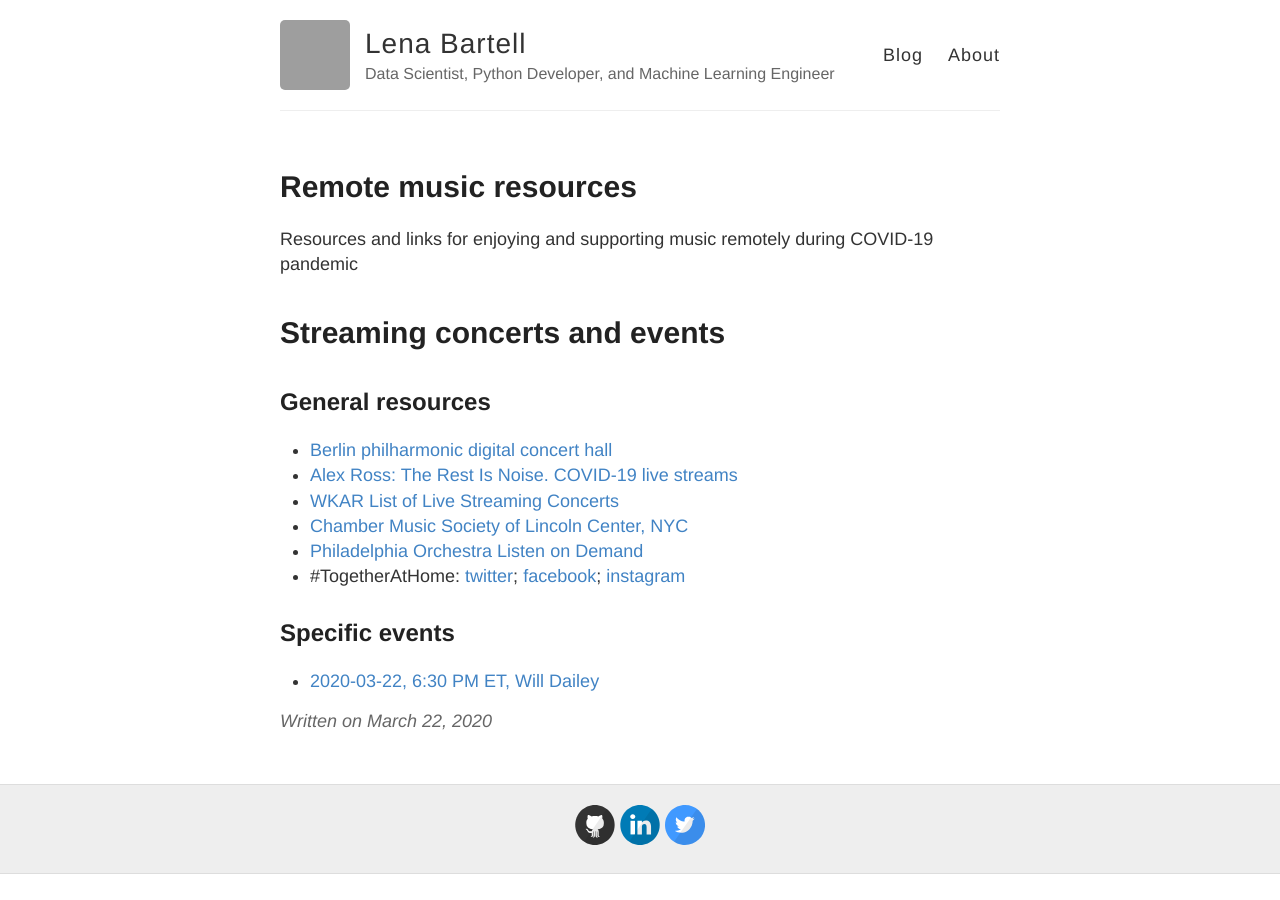
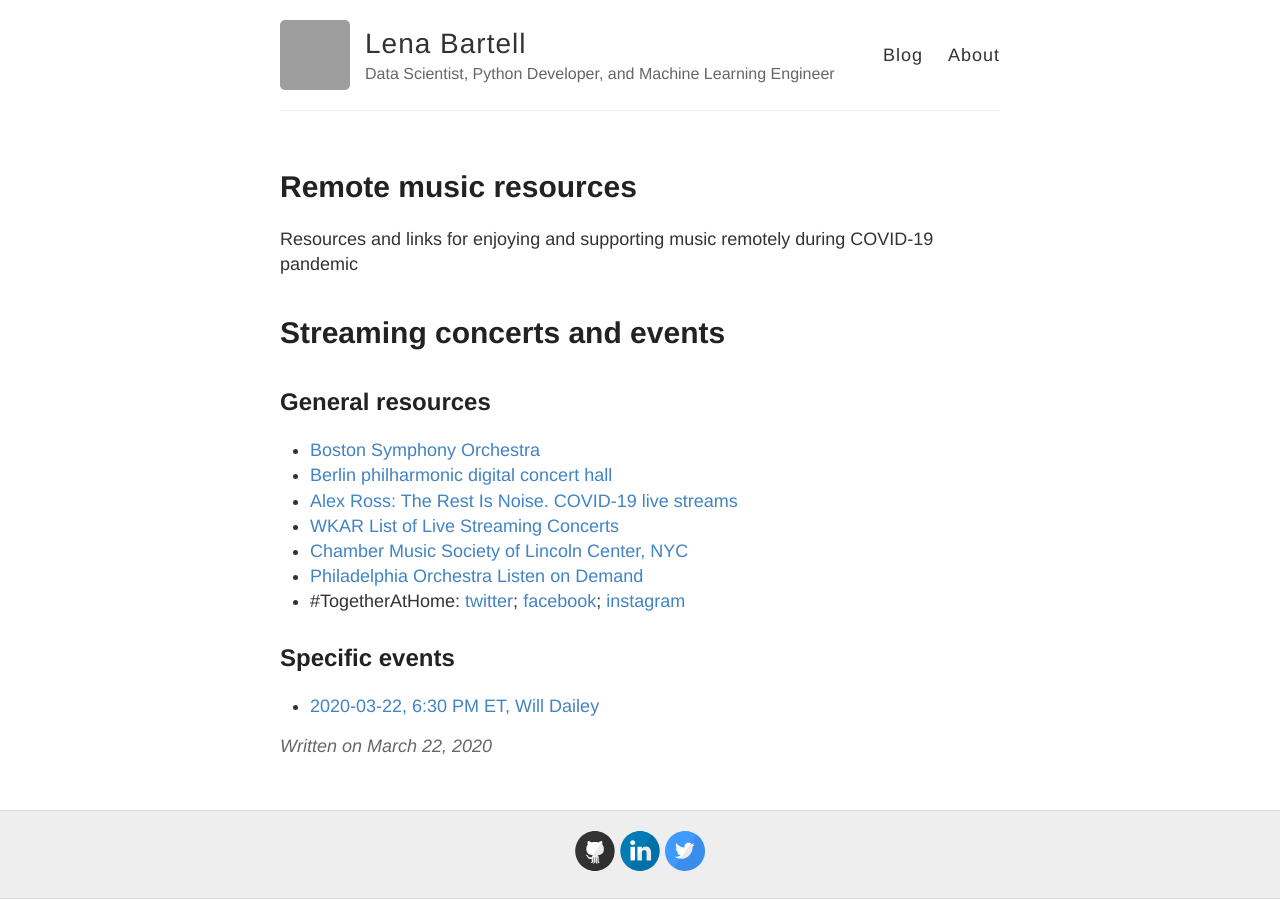
Before and after one commit to lenabradley/lenabradley.github.io, a Jekyll site: the page built from _posts/2020-03-22-Remote-music.md, in a window 1280 px wide. Built offline with Jekyll 4.4.1, drawn with Linux system fonts in a browser that asks for light colours; grey boxes are pictures that could not be loaded.

Commit message:
add BSO link

```diff
--- a/_posts/2020-03-22-Remote-music.md
+++ b/_posts/2020-03-22-Remote-music.md
@@ -8,6 +8,7 @@ Resources and links for enjoying and supporting music remotely during COVID-19 p
 # Streaming concerts and events
 
 ## General resources
+* [Boston Symphony Orchestra](https://www.bso.org/brands/bso/at-home.aspx)
 * [Berlin philharmonic digital concert hall](https://www.digitalconcerthall.com/en/home)
 * [Alex Ross: The Rest Is Noise. COVID-19 live streams](https://www.therestisnoise.com/2020/03/covid-19-live-streams.html)
 * [WKAR List of Live Streaming Concerts](https://www.wkar.org/post/list-live-streaming-concerts#stream/0)
```
